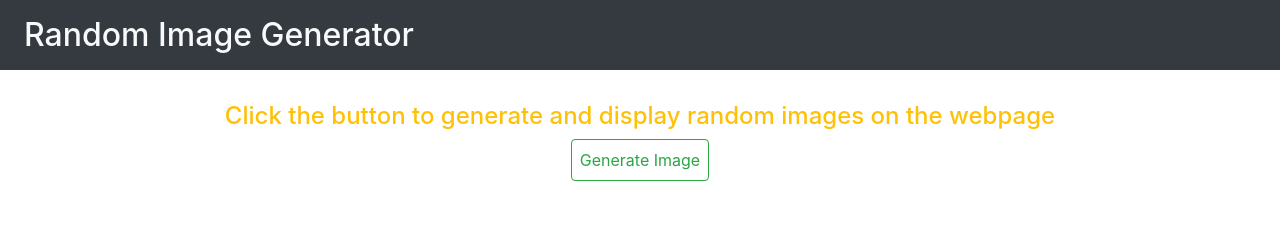
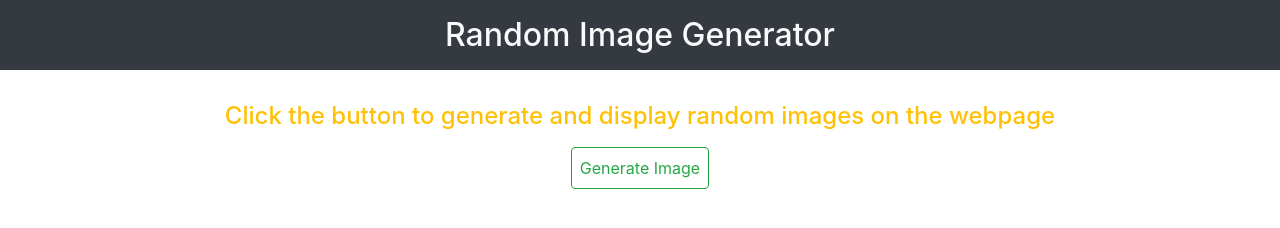
Before and after one commit to narotamji/Random-Image, a plain HTML site: page index.html in a window 1280 px wide. Drawn offline with nearby package versions, Linux system fonts and the light colour scheme.

Commit message:
Update index.html

```diff
--- a/index.html
+++ b/index.html
@@ -10,14 +10,14 @@
 </head>
 <body>
   <header>
-    <nav class="navbar navbar-dark bg-dark text-light">
+    <nav class="navbar navbar-dark bg-dark text-light justify-content-center align-items-center">
       <h2 class = "text-center m-0 p-2"> Random Image Generator </h2>
     </nav>
   </header>
   <div class = "container py-4  text-center">
       <h4 class = "text-center m-0 p-2 text-warning" > Click the button to generate and display random images on the webpage </h4>
       <!-- call user-defined getRandomImage function -->
-      <button id = "generate-image" class = "btn btn-outline-success p-2"> Generate Image </button>
+      <button id = "generate-image" class = "btn btn-outline-success p-2 my-2"> Generate Image </button>
       <br>
       <div  class = "container-fluid py-4  text-center d-flex justify-content-between align-items-center">
         <span id="result1 mx-1" align="center"> </span>
```
